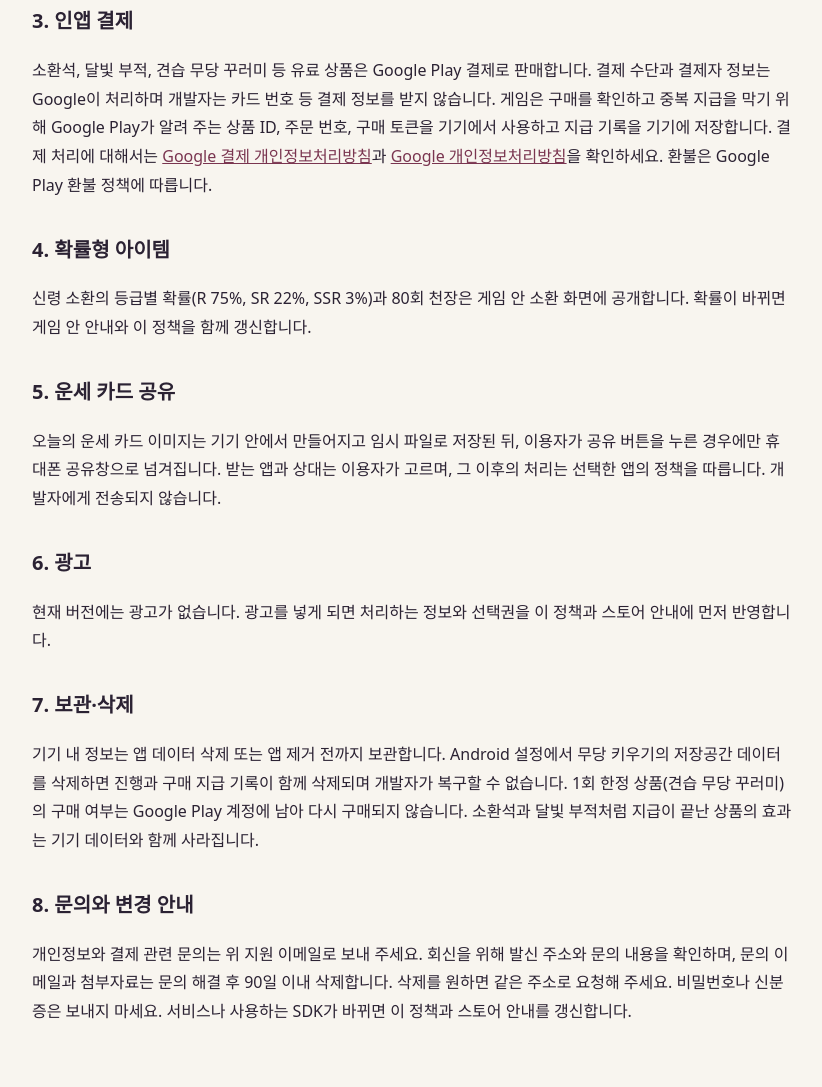
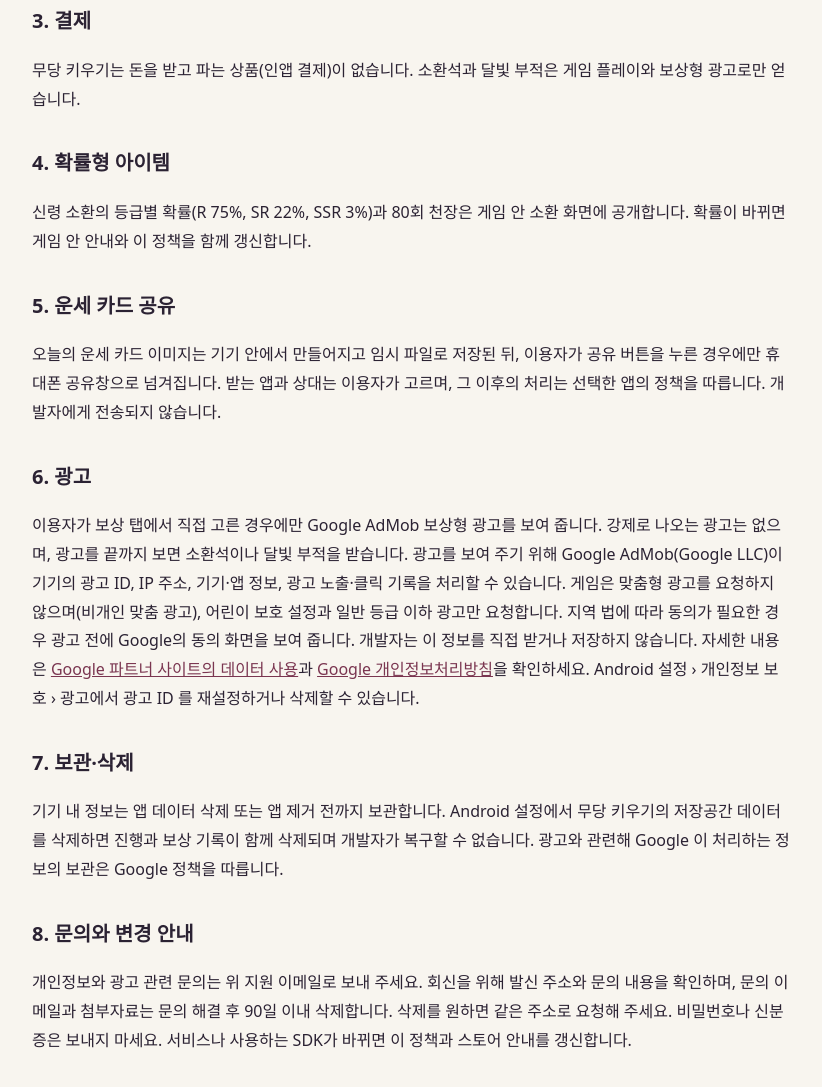
Before and after one commit to jcargun/morupop-policy, a plain HTML site: page mudang.html in a window 1280 px wide. Shown: the part 611-1698 px from the top of the page, without its empty margins (228-1050 px from the left). Before the commit the page ends 1677 px from the top, so only its background shows below. Drawn offline with Linux system fonts and the light colour scheme.

Commit message:
Update Mudang privacy policy for rewarded ads without IAP

```diff
--- a/mudang.html
+++ b/mudang.html
@@ -1,13 +1,13 @@
 <!doctype html><html lang="ko"><meta charset="utf-8"><meta name="viewport" content="width=device-width,initial-scale=1"><title>무당 키우기 개인정보처리방침</title>
 <style>body{max-width:760px;margin:40px auto;padding:0 22px;font:16px/1.8 system-ui,sans-serif;color:#2b2233;background:#f8f5ef}h1{font-size:28px}h2{font-size:20px;margin-top:32px}a{color:#7a3550}</style>
-<h1>무당 키우기 개인정보처리방침</h1><p>MORUPOP Games · 시행일 2026년 11월 5일</p>
+<h1>무당 키우기 개인정보처리방침</h1><p>MORUPOP Games · 시행일 2026년 11월 6일</p>
 <p>MORUPOP Games는 무당 키우기의 개인정보 처리 방법을 다음과 같이 안내합니다. 문의: <a href="mailto:morupop.support@gmail.com">morupop.support@gmail.com</a>.</p>
-<h2>1. 기기에 저장하는 정보</h2><p>스테이지 진행, 무당 레벨과 장비, 복채·소환석 보유량, 요괴 도감, 신령 소환 기록과 천장 횟수, 오늘의 운세 기록, 상점 구매 지급 기록(거래 번호), 소리 설정을 기기에 저장합니다. 운세를 기기마다 다르게 뽑기 위한 무작위 값도 기기에만 저장합니다. 실명·생년월일·이메일·전화번호를 입력받지 않습니다. 게임 계정, 로그인, 개발자가 운영하는 서버는 없으며 개발자는 이 정보를 받지 않습니다.</p>
+<h2>1. 기기에 저장하는 정보</h2><p>스테이지 진행, 무당 레벨과 장비, 복채·소환석 보유량, 요괴 도감, 신령 소환 기록과 천장 횟수, 오늘의 운세 기록, 달빛 부적 기간과 오늘 받은 광고 보상 횟수, 소리 설정을 기기에 저장합니다. 운세를 기기마다 다르게 뽑기 위한 무작위 값도 기기에만 저장합니다. 실명·생년월일·이메일·전화번호를 입력받지 않습니다. 게임 계정, 로그인, 개발자가 운영하는 서버는 없으며 개발자는 이 정보를 받지 않습니다.</p>
 <h2>2. Android 백업</h2><p>Android 기기의 Google 백업이 켜져 있으면 앱 데이터가 이용자의 Google 계정 백업에 포함되어 새 기기로 옮겨질 수 있습니다. 이 백업은 Google이 이용자 계정에서 처리하며 개발자는 열람할 수 없습니다. 기기 설정에서 백업을 끌 수 있습니다.</p>
-<h2>3. 인앱 결제</h2><p>소환석, 달빛 부적, 견습 무당 꾸러미 등 유료 상품은 Google Play 결제로 판매합니다. 결제 수단과 결제자 정보는 Google이 처리하며 개발자는 카드 번호 등 결제 정보를 받지 않습니다. 게임은 구매를 확인하고 중복 지급을 막기 위해 Google Play가 알려 주는 상품 ID, 주문 번호, 구매 토큰을 기기에서 사용하고 지급 기록을 기기에 저장합니다. 결제 처리에 대해서는 <a href="https://payments.google.com/payments/apis-secure/get_legal_document?ldo=0&ldt=privacynotice">Google 결제 개인정보처리방침</a>과 <a href="https://policies.google.com/privacy">Google 개인정보처리방침</a>을 확인하세요. 환불은 Google Play 환불 정책에 따릅니다.</p>
+<h2>3. 결제</h2><p>무당 키우기는 돈을 받고 파는 상품(인앱 결제)이 없습니다. 소환석과 달빛 부적은 게임 플레이와 보상형 광고로만 얻습니다.</p>
 <h2>4. 확률형 아이템</h2><p>신령 소환의 등급별 확률(R 75%, SR 22%, SSR 3%)과 80회 천장은 게임 안 소환 화면에 공개합니다. 확률이 바뀌면 게임 안 안내와 이 정책을 함께 갱신합니다.</p>
 <h2>5. 운세 카드 공유</h2><p>오늘의 운세 카드 이미지는 기기 안에서 만들어지고 임시 파일로 저장된 뒤, 이용자가 공유 버튼을 누른 경우에만 휴대폰 공유창으로 넘겨집니다. 받는 앱과 상대는 이용자가 고르며, 그 이후의 처리는 선택한 앱의 정책을 따릅니다. 개발자에게 전송되지 않습니다.</p>
-<h2>6. 광고</h2><p>현재 버전에는 광고가 없습니다. 광고를 넣게 되면 처리하는 정보와 선택권을 이 정책과 스토어 안내에 먼저 반영합니다.</p>
-<h2>7. 보관·삭제</h2><p>기기 내 정보는 앱 데이터 삭제 또는 앱 제거 전까지 보관합니다. Android 설정에서 무당 키우기의 저장공간 데이터를 삭제하면 진행과 구매 지급 기록이 함께 삭제되며 개발자가 복구할 수 없습니다. 1회 한정 상품(견습 무당 꾸러미)의 구매 여부는 Google Play 계정에 남아 다시 구매되지 않습니다. 소환석과 달빛 부적처럼 지급이 끝난 상품의 효과는 기기 데이터와 함께 사라집니다.</p>
-<h2>8. 문의와 변경 안내</h2><p>개인정보와 결제 관련 문의는 위 지원 이메일로 보내 주세요. 회신을 위해 발신 주소와 문의 내용을 확인하며, 문의 이메일과 첨부자료는 문의 해결 후 90일 이내 삭제합니다. 삭제를 원하면 같은 주소로 요청해 주세요. 비밀번호나 신분증은 보내지 마세요. 서비스나 사용하는 SDK가 바뀌면 이 정책과 스토어 안내를 갱신합니다.</p>
+<h2>6. 광고</h2><p>이용자가 보상 탭에서 직접 고른 경우에만 Google AdMob 보상형 광고를 보여 줍니다. 강제로 나오는 광고는 없으며, 광고를 끝까지 보면 소환석이나 달빛 부적을 받습니다. 광고를 보여 주기 위해 Google AdMob(Google LLC)이 기기의 광고 ID, IP 주소, 기기·앱 정보, 광고 노출·클릭 기록을 처리할 수 있습니다. 게임은 맞춤형 광고를 요청하지 않으며(비개인 맞춤 광고), 어린이 보호 설정과 일반 등급 이하 광고만 요청합니다. 지역 법에 따라 동의가 필요한 경우 광고 전에 Google의 동의 화면을 보여 줍니다. 개발자는 이 정보를 직접 받거나 저장하지 않습니다. 자세한 내용은 <a href="https://policies.google.com/technologies/partner-sites">Google 파트너 사이트의 데이터 사용</a>과 <a href="https://policies.google.com/privacy">Google 개인정보처리방침</a>을 확인하세요. Android 설정 › 개인정보 보호 › 광고에서 광고 ID 를 재설정하거나 삭제할 수 있습니다.</p>
+<h2>7. 보관·삭제</h2><p>기기 내 정보는 앱 데이터 삭제 또는 앱 제거 전까지 보관합니다. Android 설정에서 무당 키우기의 저장공간 데이터를 삭제하면 진행과 보상 기록이 함께 삭제되며 개발자가 복구할 수 없습니다. 광고와 관련해 Google 이 처리하는 정보의 보관은 Google 정책을 따릅니다.</p>
+<h2>8. 문의와 변경 안내</h2><p>개인정보와 광고 관련 문의는 위 지원 이메일로 보내 주세요. 회신을 위해 발신 주소와 문의 내용을 확인하며, 문의 이메일과 첨부자료는 문의 해결 후 90일 이내 삭제합니다. 삭제를 원하면 같은 주소로 요청해 주세요. 비밀번호나 신분증은 보내지 마세요. 서비스나 사용하는 SDK가 바뀌면 이 정책과 스토어 안내를 갱신합니다.</p>
 </html>
```
